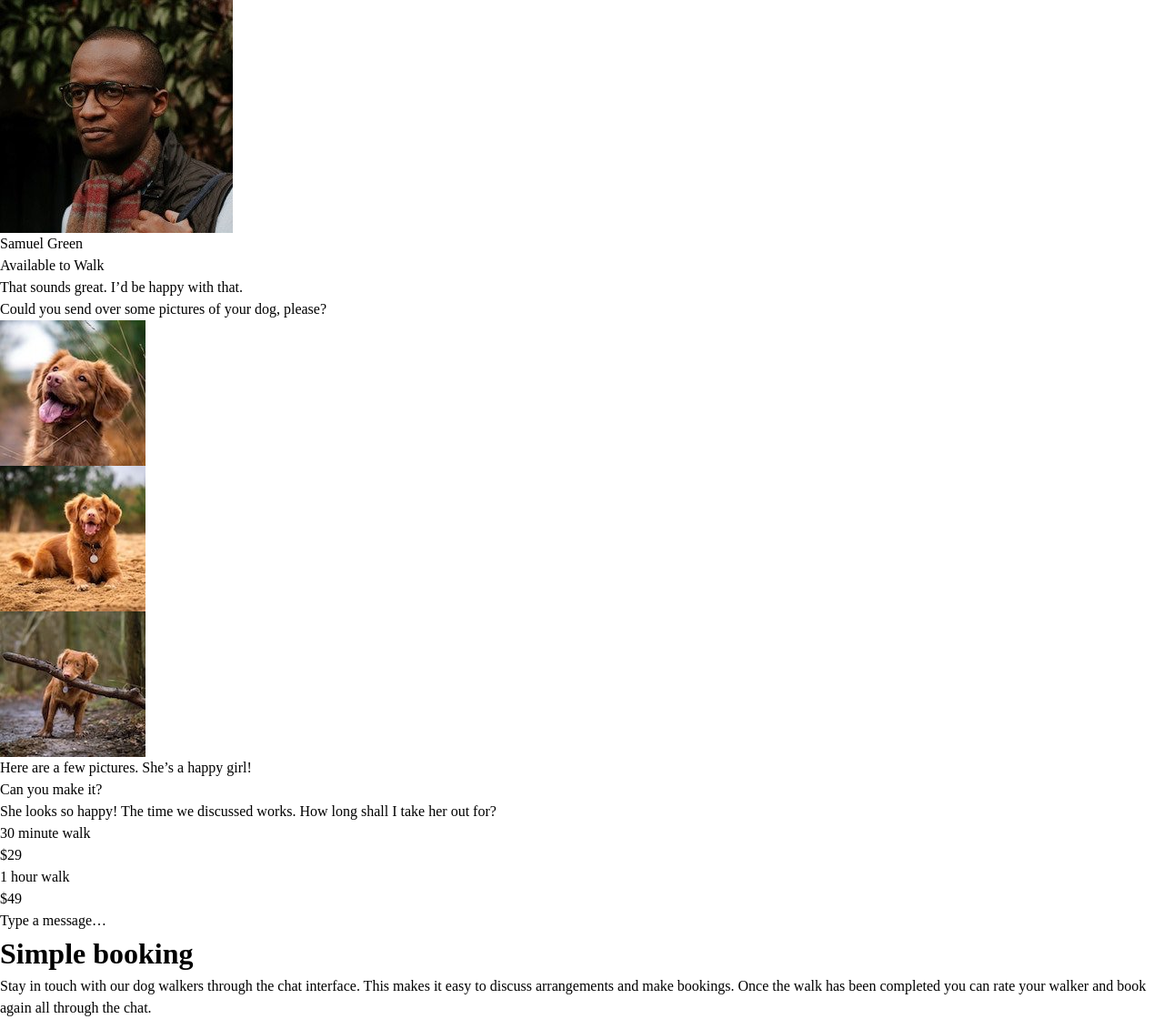
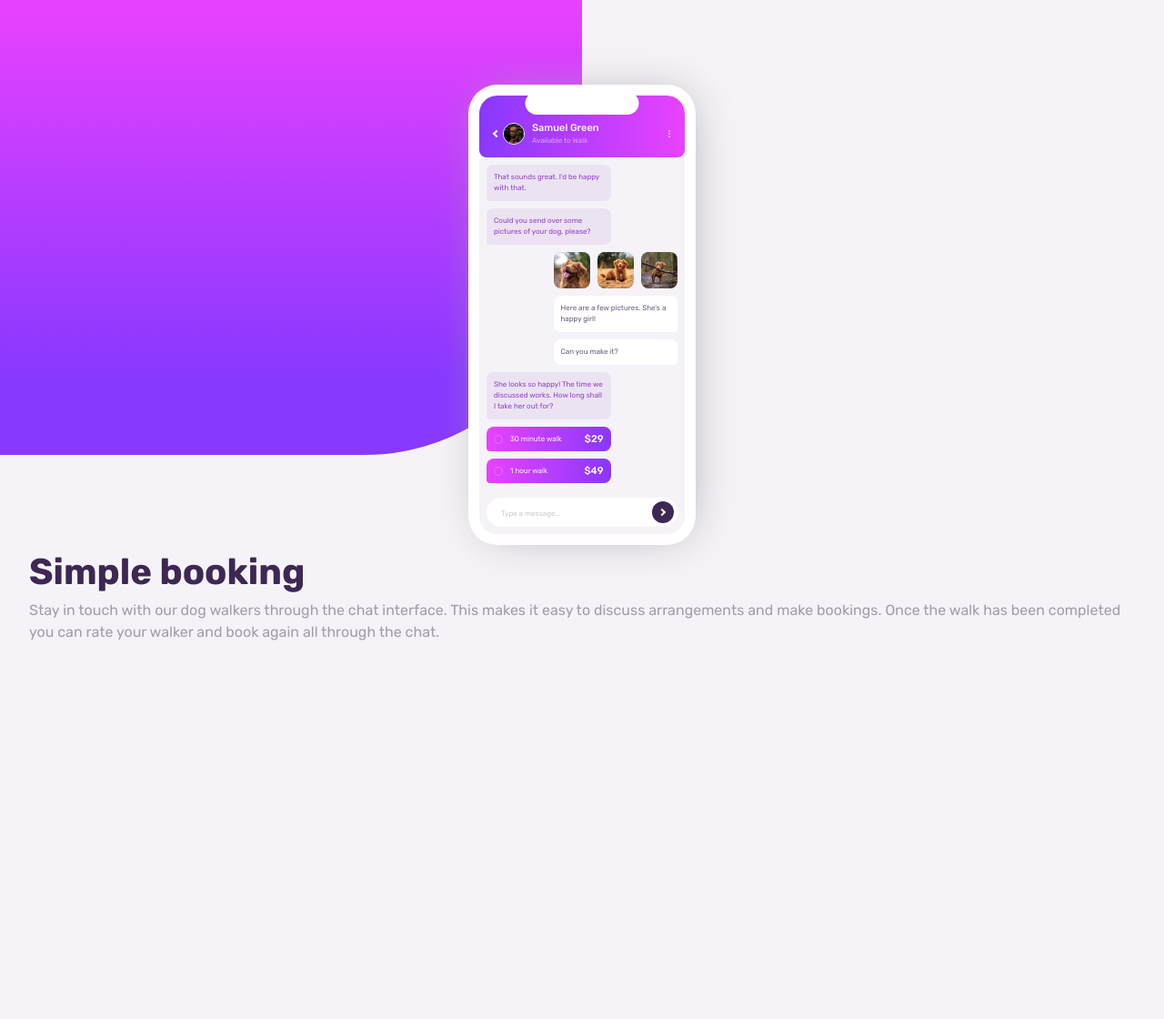
Before and after one commit to hadreemustaffa/chat-app-illustration, a plain HTML site: page index.html in a window 1280 px wide. Shown: the whole page at 91% size. After the commit the page ends 800 px from the top, so only its background shows below. Drawn offline with Linux system fonts and the light colour scheme.

Commit message:
style: add body layout, add illustration style

```diff
--- a/style.css
+++ b/style.css
@@ -21,7 +21,7 @@ svg {
 }
 input,
 button,
-textarea,
+area,
 select {
   font: inherit;
 }
@@ -48,19 +48,269 @@ h6 {
   --fw-medium: 500;
   --fw-regular: 400;
 
-  --clr-text-username: hsl(276, 100%, 81%);
-  --clr-text-chat-receive: hsl(276, 55%, 52%);
-  --clr-text-chat-send: hsl(271, 15%, 43%);
-  --clr-text-placeholder: hsl(206, 7%, 79%);
-  --clr-text-heading: hsl(271, 36%, 24%);
-  --clr-text-body: hsl(268, 7%, 64%);
+  --clr-lightest: hsl(0, 0%, 100%);
+  --clr-light: hsl(270, 20%, 96%);
+  --clr-darkest: hsl(271, 15%, 43%);
+  --clr-chat-status: hsl(276, 100%, 81%);
+  --clr-chat-receive: hsl(276, 55%, 52%);
+  --clr-chat-send: var(--clr-darkest);
+  --clr-placeholder: hsl(206, 7%, 79%);
+  --clr-heading: hsl(271, 36%, 24%);
+  --clr-body: hsl(268, 7%, 64%);
 
   --clr-bg-body: hsl(270, 20%, 96%);
+  --clr-bg-chat-receive: hsl(272, 38%, 92%);
   --clr-bg-btn-submit: hsl(271, 36%, 24%);
   --clr-circle-outline: hsl(289, 100%, 72%);
-  --clr-bg-gradient: linear-gradient(
-    to bottom,
-    hsl(293, 100%, 63%),
-    hsl(264, 100%, 61%)
+  --clr-gradient-1: #e942ff;
+  --clr-gradient-2: #8838ff;
+}
+
+/* typography */
+body {
+  font-family: var(--ff-primary);
+  font-size: var(--fs-md);
+  font-weight: var(--fw-regular);
+  color: var(--clr-body);
+}
+h1 {
+  font-size: var(--fs-lg);
+  font-weight: var(--fw-bold);
+  color: var(--clr-heading);
+}
+.chat__header-user__name {
+  font-size: var(--fs-xs);
+  font-weight: var(--fw-medium);
+  color: var(--clr-light);
+}
+.chat__header-user__status {
+  font-size: var(--fs-xxs);
+  color: var(--clr-chat-status);
+}
+.chat__message-bubble {
+  font-size: var(--fs-xxs);
+}
+.chat__message-bubble--receive {
+  color: var(--clr-chat-receive);
+}
+.chat__message-bubble--send {
+  color: var(--clr-chat-send);
+}
+.chat__message-bubble--package {
+  line-height: 1;
+  color: var(--clr-light);
+}
+.chat__message-bubble--package-price {
+  font-size: var(--fs-xs);
+  font-weight: var(--fw-medium);
+  color: var(--clr-lightest);
+}
+.chat__message-input__placeholder {
+  font-size: var(--fs-xxs);
+  color: var(--clr-placeholder);
+}
+
+/* layout */
+body {
+  display: grid;
+  place-content: center;
+  background-color: var(--clr-bg-body);
+}
+main {
+  display: flex;
+  flex-direction: column;
+  justify-content: center;
+  align-items: center;
+  padding: 2rem;
+}
+.container {
+  display: flex;
+  flex-direction: column;
+}
+
+.chat {
+  width: 250px;
+  position: relative;
+  background-color: white;
+  box-shadow: 5px 0 50px -15px var(--clr-body);
+  padding: 0.75rem;
+  border-radius: 2rem;
+}
+.chat__notch {
+  width: 50%;
+  height: 5%;
+  background-color: var(--clr-lightest);
+  position: absolute;
+  top: 0.5rem;
+  left: 50%;
+  translate: -50% 0;
+  border-radius: 1rem;
+}
+.chat__header {
+  display: grid;
+  grid-template-columns: auto 1fr auto;
+  align-items: center;
+  column-gap: 0.25rem;
+  padding: 1.75rem 1rem 0.75rem;
+  border-radius: 1.25rem 1.25rem 0.5rem 0.5rem;
+  background: linear-gradient(
+    to left,
+    var(--clr-gradient-1),
+    var(--clr-gradient-2)
   );
 }
+.chat__header-arrow {
+  width: 6px;
+  height: 6px;
+  border: solid var(--clr-bg-body);
+  border-width: 2px 0 0 2px;
+  rotate: -45deg;
+}
+.chat__header-user {
+  display: flex;
+  flex-direction: row;
+  align-items: center;
+  gap: 0.5rem;
+}
+.chat__header-user img {
+  width: 24px;
+  height: 24px;
+  border-radius: 50%;
+  border: 1px solid var(--clr-bg-body);
+}
+.chat__header-menu {
+  width: 2px;
+  height: 2px;
+  background-color: var(--clr-chat-status);
+  position: relative;
+}
+.chat__header-menu::before,
+.chat__header-menu::after {
+  content: '';
+  position: absolute;
+  width: 100%;
+  height: 100%;
+  left: 0;
+  background-color: inherit;
+}
+.chat__header-menu::before {
+  top: -3px;
+}
+.chat__header-menu::after {
+  top: 3px;
+}
+.chat__message {
+  display: flex;
+  flex-direction: column;
+  justify-content: space-between;
+  gap: 0.5rem;
+  height: 100%;
+  background-color: var(--clr-bg-body);
+  padding: 0.5rem;
+  border-radius: 0.25rem 0.25rem 1.25rem 1.25rem;
+}
+.chat__message-bubble {
+  width: 65%;
+  padding: 0.5rem;
+  border-radius: 0.5rem;
+}
+.chat__message-bubble--receive {
+  background-color: var(--clr-bg-chat-receive);
+  border-bottom-left-radius: 0.25rem;
+}
+.chat__message-bubble--send {
+  background-color: var(--clr-lightest);
+  border-bottom-right-radius: 0.25rem;
+}
+.chat__message-media {
+  display: flex;
+  flex-direction: row;
+  gap: 0.5rem;
+}
+.chat__message-media img {
+  width: 40px;
+  height: 40px;
+  border-radius: 0.5rem;
+}
+.chat__message-bubble--send,
+.chat__message-media--send {
+  margin-left: auto;
+  margin-right: 0;
+}
+.chat__message-bubble--package {
+  display: grid;
+  grid-template-columns: auto 1fr auto;
+  grid-template-rows: 1fr;
+  align-items: center;
+  column-gap: 0.5rem;
+  border-bottom-left-radius: 0.25rem;
+  background: linear-gradient(
+    to right,
+    var(--clr-gradient-1),
+    var(--clr-gradient-2)
+  );
+}
+.chat__message-bubble--package-circle {
+  width: 10px;
+  height: 10px;
+  border-radius: 100%;
+  border: 1px solid var(--clr-circle-outline);
+}
+
+.chat__message-input {
+  margin-top: 0.5rem;
+  padding: 0.75rem 1rem 0.5rem;
+  border-radius: 2rem;
+  background-color: var(--clr-lightest);
+  position: relative;
+}
+.chat__message-input__submit {
+  position: absolute;
+  width: 24px;
+  height: 24px;
+  background-color: var(--clr-bg-btn-submit);
+  right: 0.25rem;
+  top: 50%;
+  translate: 0 -50%;
+  border-radius: 100%;
+}
+.chat__message-input__submit::after {
+  content: '';
+  position: absolute;
+  width: 6px;
+  height: 6px;
+  border: solid var(--clr-bg-body);
+  border-width: 2px 0 0 2px;
+  right: 43%;
+  top: 50%;
+  translate: 0 -50%;
+  rotate: 135deg;
+}
+
+.pattern {
+  position: absolute;
+  width: 100%;
+  height: 500px;
+  top: 0;
+  left: -50%;
+  z-index: -1;
+}
+.pattern.left {
+  background: linear-gradient(
+    to bottom,
+    var(--clr-gradient-1),
+    var(--clr-gradient-2) 83%
+  );
+  border-bottom-right-radius: 15rem;
+}
+
+/* utility class */
+.flex {
+  display: flex;
+}
+.flex-row {
+  flex-direction: row;
+}
+.justify-between {
+  justify-content: space-between;
+}
```
